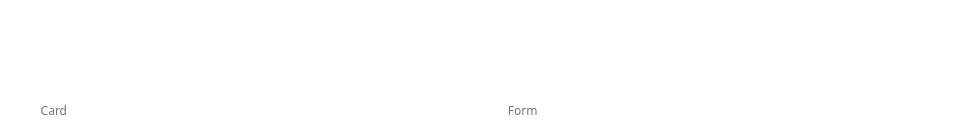
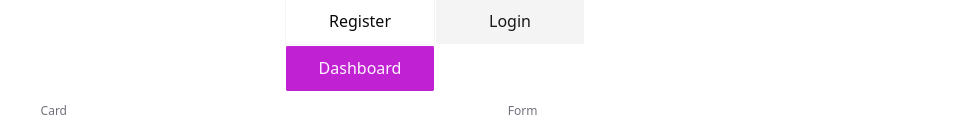
Before and after one commit to SPADE-VEXZY/mcf4-starterkit-ui, a Next.js app: page / in a window 1280 px wide. Shown: the top 134 px of the page, without its empty margins (163-1116 px from the left). Built offline with nearby package versions, Linux system fonts and the light colour scheme.

Commit message:
feat: static navbar

```diff
--- a/app/layout.tsx
+++ b/app/layout.tsx
@@ -17,7 +17,7 @@ const geistMono = Geist_Mono({
 });
 
 export const metadata: Metadata = {
-  title: "MCF4 Starterkit UI",
+  title: "Starterkit UI",
   description: "Generated by create next app",
 };
 
--- a/app/page.tsx
+++ b/app/page.tsx
@@ -1,5 +1,11 @@
 import { ComponentExample } from "@/components/component-example";
+import StaticNavbar from "@/features/static/components/StaticNavbar";
 
 export default function Page() {
-return <ComponentExample />;
+return (
+    <>
+        <StaticNavbar/>
+        <ComponentExample />
+    </>
+);
 }
--- a/components/ui/button.tsx
+++ b/components/ui/button.tsx
@@ -11,7 +11,7 @@ const buttonVariants = cva(
     variants: {
       variant: {
         default: "bg-primary text-primary-foreground hover:bg-primary/80",
-        outline: "bg-background hover:bg-muted hover:text-foreground dark:bg-input/30 dark:hover:bg-input/50 aria-expanded:bg-muted aria-expanded:text-foreground",
+        outline: "bg-background border border-1 border-secondary hover:bg-muted hover:text-foreground dark:hover:bg-input/50 aria-expanded:bg-muted aria-expanded:text-foreground",
         secondary: "bg-secondary text-secondary-foreground hover:bg-secondary/80 aria-expanded:bg-secondary aria-expanded:text-secondary-foreground",
         ghost: "hover:bg-muted hover:text-foreground dark:hover:bg-muted/50 aria-expanded:bg-muted aria-expanded:text-foreground",
         destructive: "bg-destructive/10 hover:bg-destructive/20 focus-visible:ring-destructive/20 dark:focus-visible:ring-destructive/40 dark:bg-destructive/20 text-destructive focus-visible:border-destructive/40 dark:hover:bg-destructive/30",
--- /dev/null
+++ b/features/static/components/StaticNavbar.tsx
@@ -0,0 +1,24 @@
+import { Button } from "@/components/ui/button"
+import Link from "next/link"
+
+const StaticNavbar = () => {
+  return (
+    <div className="fixed w-full top-0 left-0 h-16 flex justify-between items-center px-80  z-50 ">
+
+        <div className=""/>
+        <div>
+            <Link href={"/register"}>
+                <Button variant={"outline"} className={"text-base font-normal  py-4 px-7 w-[150px]"}>Register</Button>
+            </Link>
+            <Link href={"/login"}>
+                <Button variant={"secondary"} className={"text-base font-normal py-4 px-7 w-[150px]"}>Login</Button>
+            </Link>
+            <Link href={"/dashboard"} >
+                <Button className={"text-base font-normal py-4 px-7 w-[150px]"}>Dashboard</Button>
+            </Link>
+        </div>
+    </div>
+  )
+}
+
+export default StaticNavbar
```
